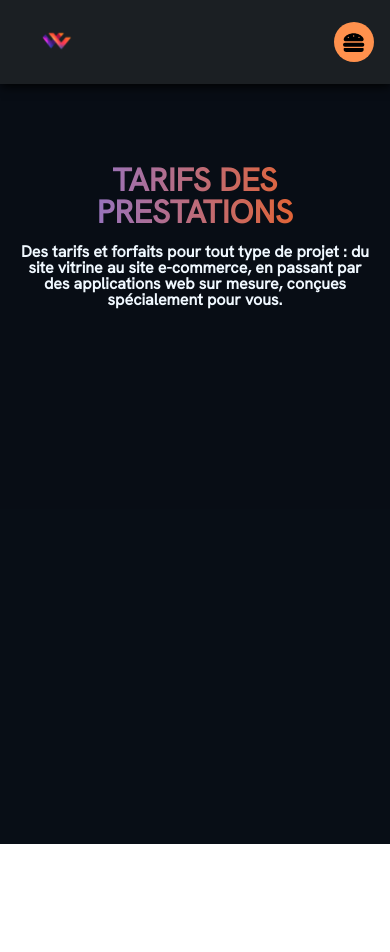
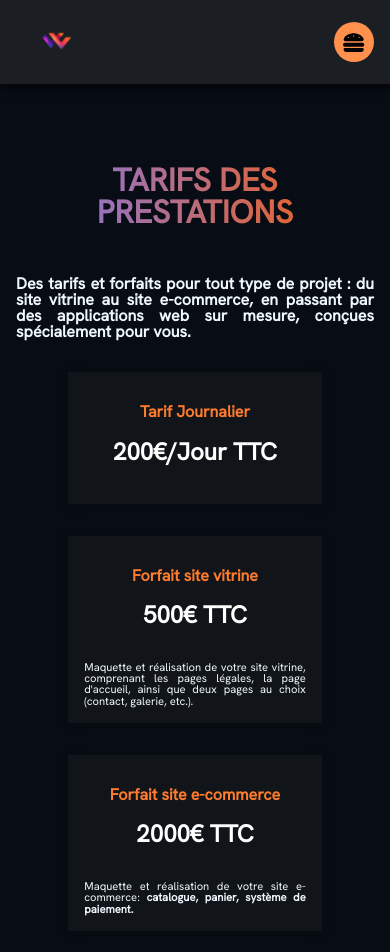
Before and after one commit to maxence-mairesse/Wizcode, a React (Vite) app: page /tarifs in a window 390 px wide. Shown: the top 952 px of the page. Before the commit the page ends 844 px from the top, so only its background shows below. Built offline with nearby package versions, Linux system fonts and the light colour scheme.

Commit message:
media queries

```diff
--- a/src/components/Tarifs/Tarifs.scss
+++ b/src/components/Tarifs/Tarifs.scss
@@ -11,16 +11,49 @@
       background-clip: text;
       -webkit-background-clip: text;
       -webkit-text-fill-color: transparent;
-
+      margin-bottom: 1em;
     }
     h3{
-      text-align: center;
-
       display: inline-block;
       font-size: 1em;
       font-weight: bold;
       margin-top: 1em;
+      text-align: justify;
 
     }
+
+
+  }
+  .blockTarif{
+    h3{
+      font-weight: bold;
+      font-size: 1em;
+      color: #ff7b2d;
+      margin-top:1em
+    }
+    h4{
+      font-size: 1.5em;
+      color: white;
+      font-weight: bold;
+      margin: .8em 0 1em 0;
+    }
+    p{
+      text-align: justify;
+      margin-top: 1em;
+      font-size: 0.7em;
+      span{
+        font-weight: bold;
+      }
+    }
+    display: flex;
+    flex-direction: column;
+    align-items: center;
+    justify-content: center;
+    margin:  2em auto;
+    padding: 1em;
+    background-color: #111519;
+    box-shadow: rgba(0, 0, 0, 0.29) 0px 1px 10px;
+    width: 65vw;
+    min-height: 15vh;
   }
 }
--- a/src/components/Tarifs/Tarifs.tsx
+++ b/src/components/Tarifs/Tarifs.tsx
@@ -11,6 +11,30 @@ const Tarifs = () => {
           conçues spécialement pour vous.{' '}
         </h3>
       </div>
+      <div className="TarifJournalier blockTarif">
+        <h3>Tarif Journalier</h3>
+        <h4>200€/Jour TTC</h4>
+      </div>
+      <div className="Tarifsitevitrine blockTarif">
+        <h3>Forfait site vitrine</h3>
+        <h4>500€ TTC</h4>
+        <p>
+          {' '}
+          Maquette et réalisation de votre site vitrine, comprenant les pages
+          légales, la page d'accueil, ainsi que deux pages au choix (contact,
+          galerie, etc.).
+        </p>
+      </div>
+
+      <div className="Tarifsitevitrine blockTarif">
+        <h3>Forfait site e-commerce</h3>
+        <h4>2000€ TTC</h4>
+        <p>
+          {' '}
+          Maquette et réalisation de votre site e-commerce:{' '}
+          <span>catalogue, panier, système de paiement. </span>
+        </p>
+      </div>
     </div>
   );
 };
```
Also changed, not shown: src/components/Footer/Footer.scss (added), src/components/Footer/Footer.tsx (added).
